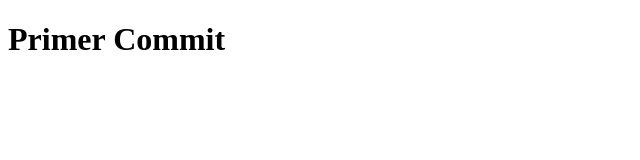
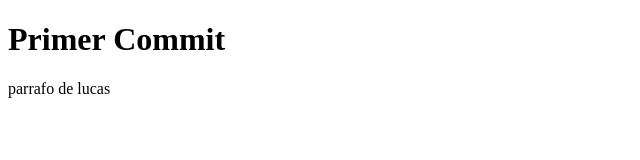
Before and after one commit to francoyaco/jueves--noche, a plain HTML site: page index.html in a window 1280 px wide. Shown: the whole page, without its empty margins (0-640 px from the left). Drawn offline with Linux system fonts and the light colour scheme.

Commit message:
commit en la rama lucas, linea 14

```diff
--- a/index.html
+++ b/index.html
@@ -8,6 +8,11 @@
 </head>
 <body>
     <h1>Primer Commit</h1>
+    <div>
+        <p>
+            parrafo de lucas
+        </p>
+    </div>
  <!-- git innit: Iniciar repositorio GIT -->
     <!-- working directory seria la carpetita donde esta el index etc-->
 
@@ -16,6 +21,10 @@
    <!-- git commit: guardar todo en el repositorio de mi proyecto -->
 
    <!-- add y commit permiten confirmar cambios -->
+
+   <!-- git checkout hashDelCommit: volvemos a un commit anterior-->
+
+   <!-- git checkout master: volvemos con el head al master -->
 
 
 
```
